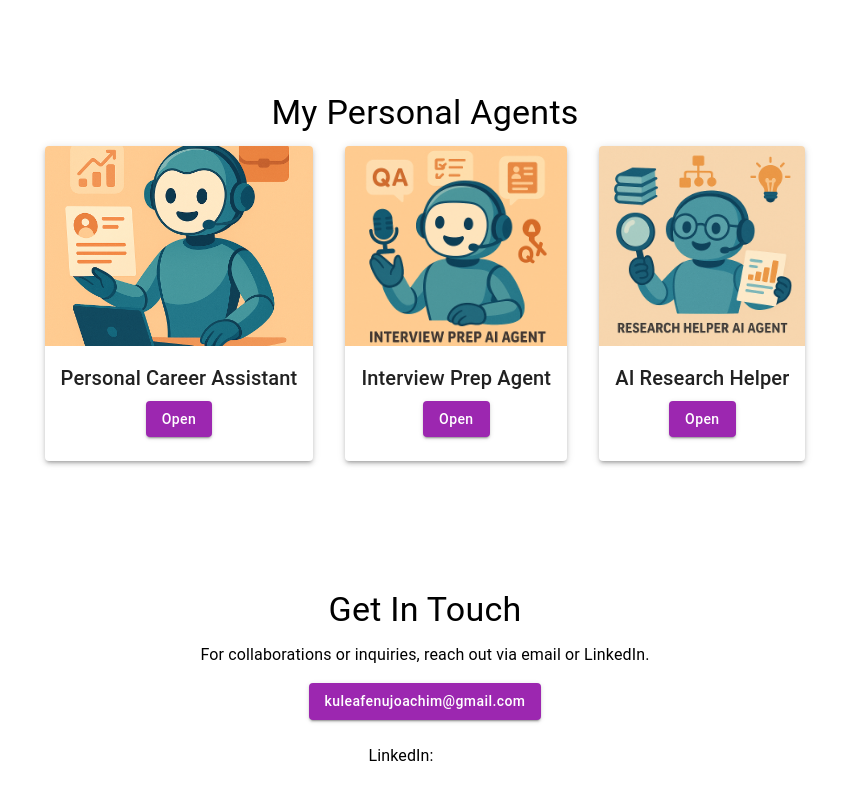
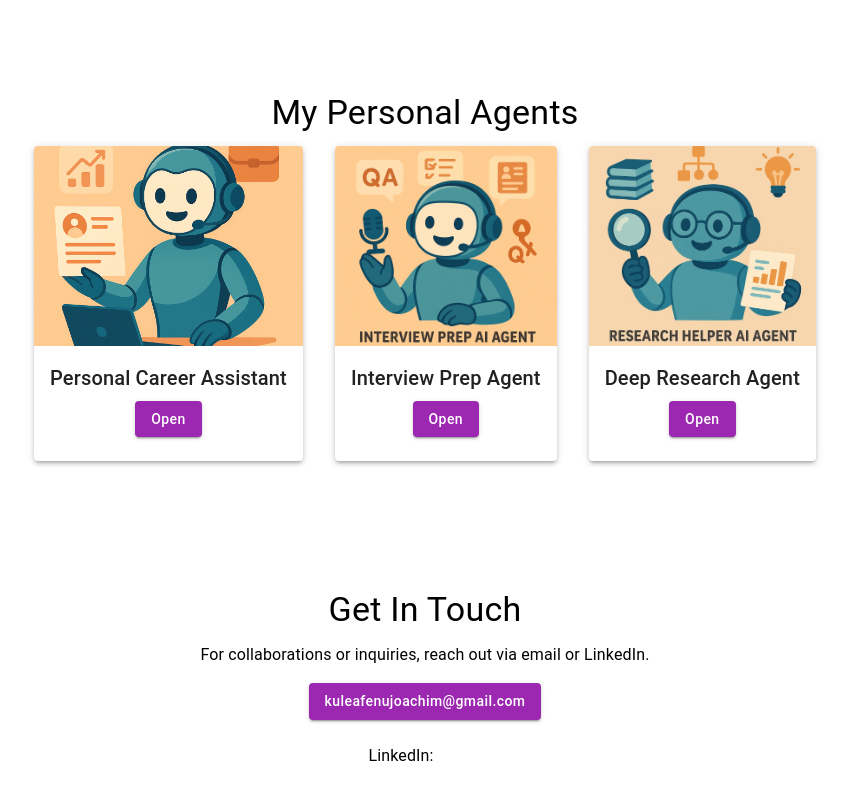
Before and after one commit to kuleafenu/website, a React (Vite) app: page / in a window 1280 px wide. Shown: the part 968-1768 px from the top of the page, without its empty margins (215-1064 px from the left). Built offline with nearby package versions, Linux system fonts and the light colour scheme; some icons are missing.

Commit message:
added research agent

```diff
--- a/src/pages/Agents.jsx
+++ b/src/pages/Agents.jsx
@@ -41,11 +41,11 @@ export default function Agents() {
       embedUrl: 'https://kuleafenu-interview-prep.hf.space',
     },
     {
-      title: 'AI Research Helper',
+      title: 'Deep Research Agent',
       id: 'research-agent',
       imgSrc: researchAgent,
       alt: 'Research Helper',
-      embedUrl: 'https://kuleafenu-research-helper.hf.space',
+      embedUrl: 'https://kuleafenu-deep-research-agent.hf.space',
     },
   ];
 
```
